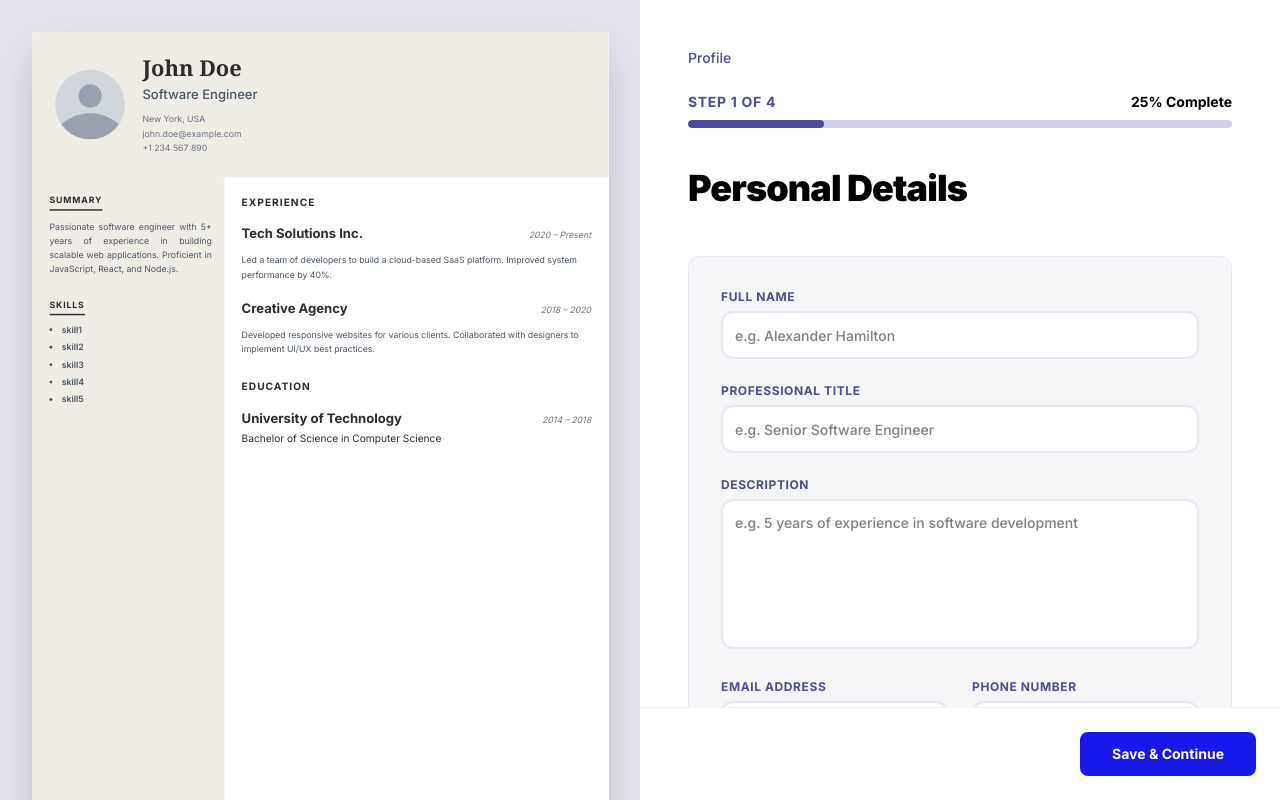
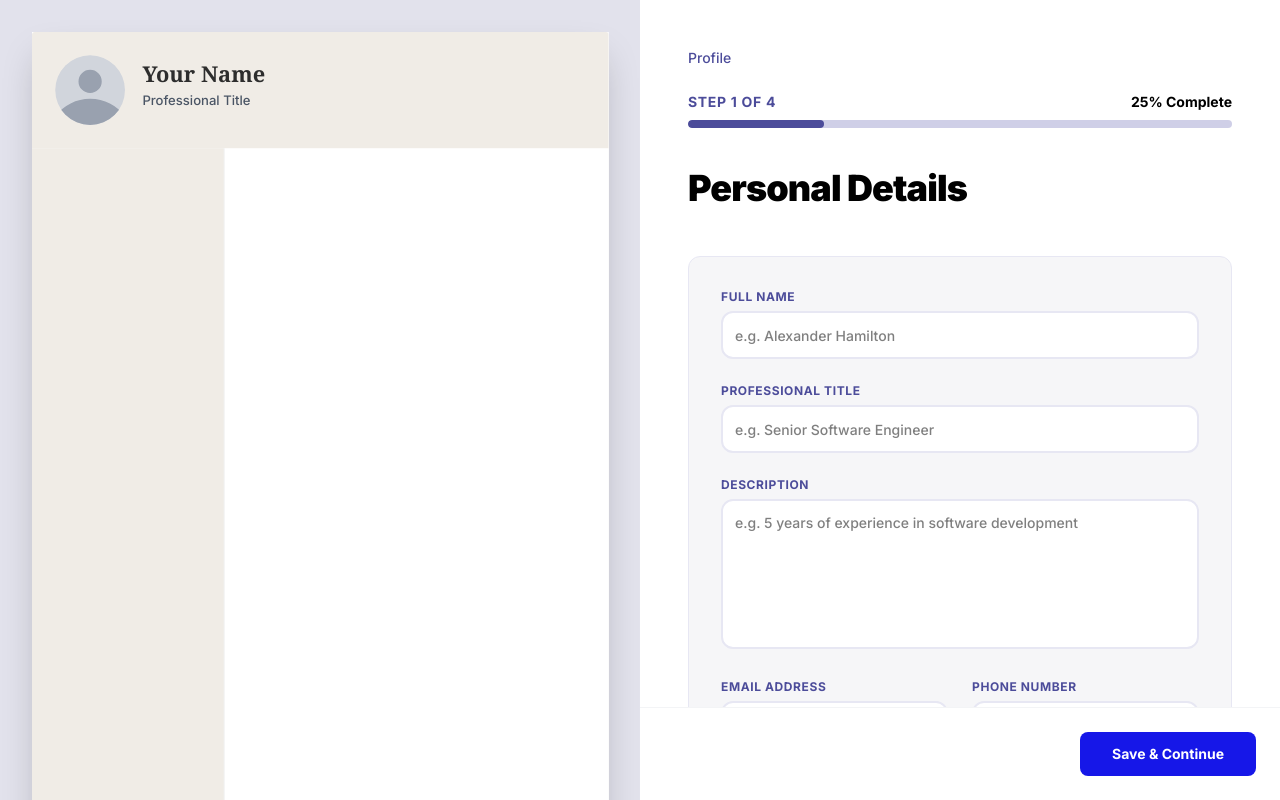
Before and after one commit to helloayushbaliyan/Resume-Builder, a Next.js app: page /builder in a window 1280 px wide. Built offline with nearby package versions, Linux system fonts and the light colour scheme.

Commit message:
feat: Add Simple and Modern resume templates.

```diff
--- a/src/components/templates/Modern.jsx
+++ b/src/components/templates/Modern.jsx
@@ -6,66 +6,15 @@ const Modern = () => {
     (state) => state.resume.resumeData,
   );
 
-  // Dummy Data
-  const dummyPersonal = {
-    name: "John Doe",
-    role: "Software Engineer",
-    email: "john.doe@example.com",
-    phone: "+1 234 567 890",
-    location: "New York, USA",
-    summary:
-      "Passionate software engineer with 5+ years of experience in building scalable web applications. Proficient in JavaScript, React, and Node.js.",
-  };
-
-  const dummyExperience = [
-    {
-      role: "Senior Developer",
-      company: "Tech Solutions Inc.",
-      location: "San Francisco, CA",
-      startDate: "2020",
-      endDate: "Present",
-      description:
-        "Led a team of developers to build a cloud-based SaaS platform. Improved system performance by 40%.",
-    },
-    {
-      role: "Web Developer",
-      company: "Creative Agency",
-      location: "New York, NY",
-      startDate: "2018",
-      endDate: "2020",
-      description:
-        "Developed responsive websites for various clients. Collaborated with designers to implement UI/UX best practices.",
-    },
-  ];
-
-  const dummyEducation = [
-    {
-      school: "University of Technology",
-      degree: "Bachelor of Science in Computer Science",
-      startDate: "2014",
-      endDate: "2018",
-    },
-  ];
-
-  const dummySkills = [
-    { skill: "skill1" },
-    { skill: "skill2" },
-    { skill: "skill3" },
-    { skill: "skill4" },
-    { skill: "skill5" },
-  ];
-
   // Helper to check if object is empty
   const isEmpty = (obj) => {
     return !obj || Object.keys(obj).filter((k) => obj[k]).length === 0;
   };
 
-  const displayPersonal = isEmpty(personal) ? dummyPersonal : personal;
-  const displayExperience =
-    !experience || experience.length === 0 ? dummyExperience : experience;
-  const displayEducation =
-    !education || education.length === 0 ? dummyEducation : education;
-  const displaySkills = !skills || skills.length === 0 ? dummySkills : skills;
+  const displayPersonal = personal || {};
+  const displayExperience = experience || [];
+  const displayEducation = education || [];
+  const displaySkills = skills || [];
 
   return (
     <div className="w-[210mm] min-w-[210mm] aspect-[1/1.414] bg-white rounded-sm resume-shadow flex flex-col relative overflow-hidden text-[#333]">
--- a/src/components/templates/Simple.jsx
+++ b/src/components/templates/Simple.jsx
@@ -6,66 +6,15 @@ function Simple() {
     (state) => state.resume.resumeData,
   );
 
-  // Dummy Data
-  const dummyPersonal = {
-    name: "John Doe",
-    role: "Software Engineer",
-    email: "john.doe@example.com",
-    phone: "+1 234 567 890",
-    location: "New York, USA",
-    summary:
-      "Passionate software engineer with 5+ years of experience in building scalable web applications. Proficient in JavaScript, React, and Node.js.",
-  };
-
-  const dummyExperience = [
-    {
-      role: "Senior Developer",
-      company: "Tech Solutions Inc.",
-      location: "San Francisco, CA",
-      startDate: "2020",
-      endDate: "Present",
-      description:
-        "Led a team of developers to build a cloud-based SaaS platform. Improved system performance by 40%.",
-    },
-    {
-      role: "Web Developer",
-      company: "Creative Agency",
-      location: "New York, NY",
-      startDate: "2018",
-      endDate: "2020",
-      description:
-        "Developed responsive websites for various clients. Collaborated with designers to implement UI/UX best practices.",
-    },
-  ];
-
-  const dummyEducation = [
-    {
-      school: "University of Technology",
-      degree: "Bachelor of Science in Computer Science",
-      startDate: "2014",
-      endDate: "2018",
-    },
-  ];
-
-  const dummySkills = [
-    { skill: "JavaScript" },
-    { skill: "React" },
-    { skill: "Node.js" },
-    { skill: "Python" },
-    { skill: "SQL" },
-  ];
-
   // Helper to check if object is empty
   const isEmpty = (obj) => {
     return !obj || Object.keys(obj).filter((k) => obj[k]).length === 0;
   };
 
-  const displayPersonal = isEmpty(personal) ? dummyPersonal : personal;
-  const displayExperience =
-    !experience || experience.length === 0 ? dummyExperience : experience;
-  const displayEducation =
-    !education || education.length === 0 ? dummyEducation : education;
-  const displaySkills = !skills || skills.length === 0 ? dummySkills : skills;
+  const displayPersonal = personal || {};
+  const displayExperience = experience || [];
+  const displayEducation = education || [];
+  const displaySkills = skills || [];
 
   return (
     <div className="w-[210mm] min-w-[210mm] aspect-[1/1.414] bg-white rounded-sm resume-shadow flex flex-col p-10 relative overflow-hidden text-[#333]">
```
